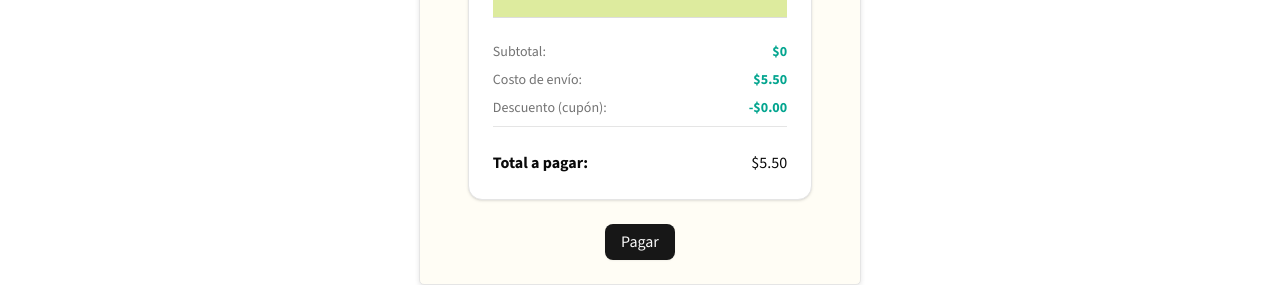
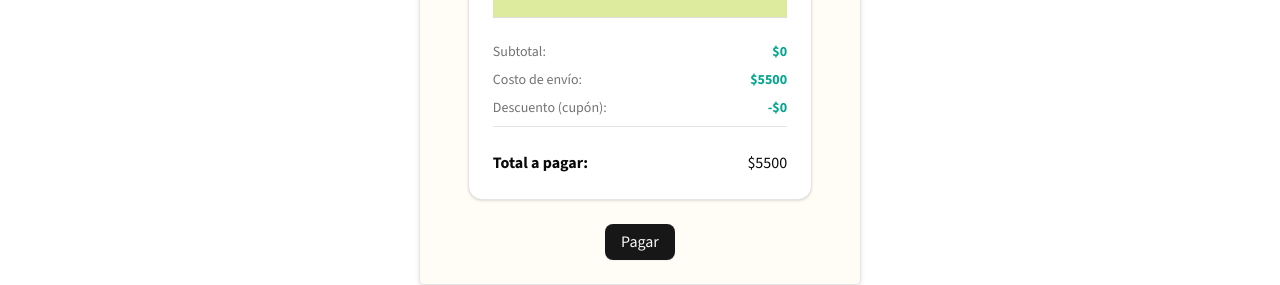
Before and after one commit to Andyveloper/Relatos_de_papel, a React (Vite) app: page /checkout in a window 1280 px wide. Shown: the part 375-660 px from the top of the page. Built offline with nearby package versions, Linux system fonts and the light colour scheme.

Commit message:
correción de precios

```diff
--- a/src/pages/checkOut/checkOut.jsx
+++ b/src/pages/checkOut/checkOut.jsx
@@ -19,14 +19,14 @@ import { CartInfoContext } from '@src/contexts/cartInfoContext/cartInfoContext';
 const CheckOut= () => {
   const context = useContext(CartInfoContext);
   const {booksInfo, updateBooks} = context;
-  const envio = 5.50;
-  const descuento = 0.00; // Reservado para futuro uso
+  const envio = 5500;
+  const descuento = 0; // Reservado para futuro uso
 
   const calcularSubtotal = () =>
     booksInfo.reduce((total, book) => total + book.price * book.count, 0);
 
   const subtotal = calcularSubtotal();
-  const totalPay = (subtotal + envio - descuento).toFixed(2);
+  const totalPay = (subtotal + envio - descuento);
 
   const navigate = useNavigate();
 
@@ -61,11 +61,11 @@ const CheckOut= () => {
                 </div>
                 <div className="checkout-summary__row">
                   <span>Costo de envío:</span>
-                  <span id="value">${envio.toFixed(2)}</span>
+                  <span id="value">${envio}</span>
                 </div>
                 <div className="checkout-summary__row">
                   <span>Descuento (cupón):</span>
-                  <span id="value">-${descuento.toFixed(2)}</span>
+                  <span id="value">-${descuento}</span>
                 </div>
                 <hr />
               </div>
```
